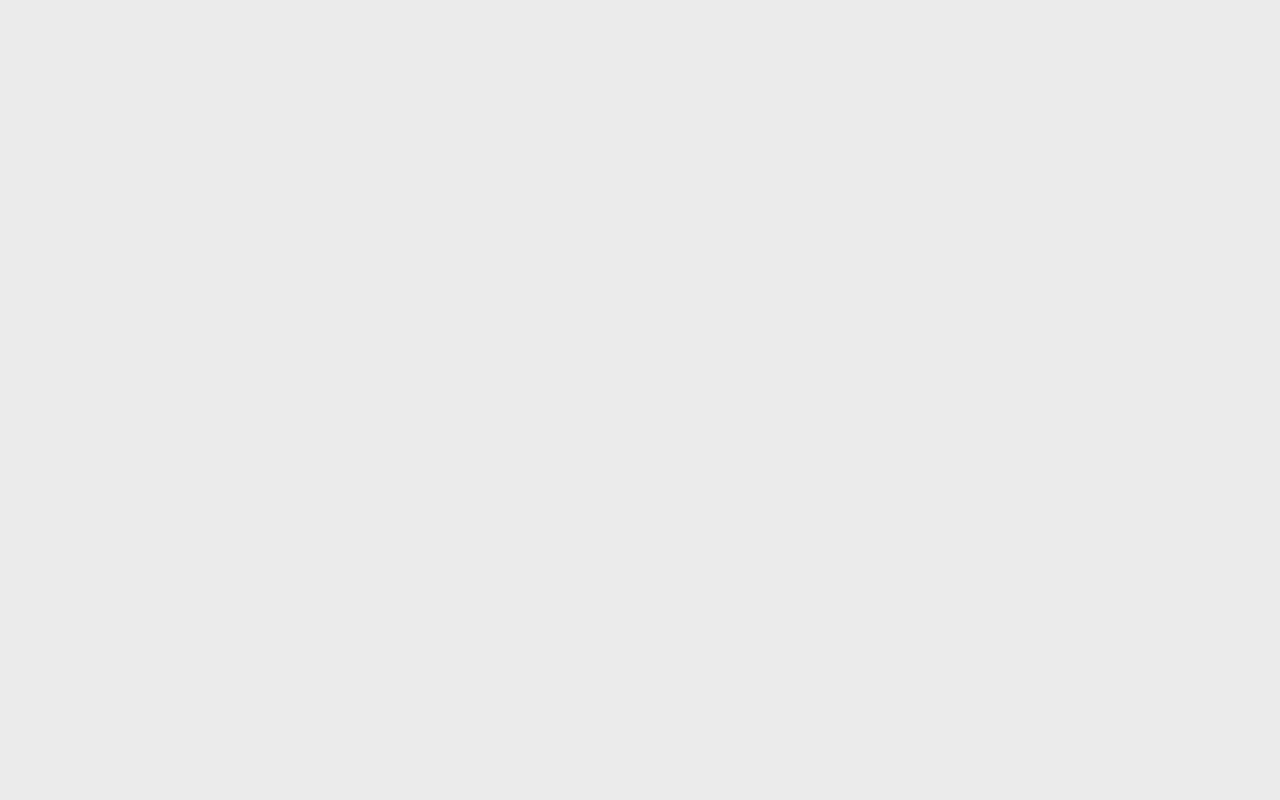
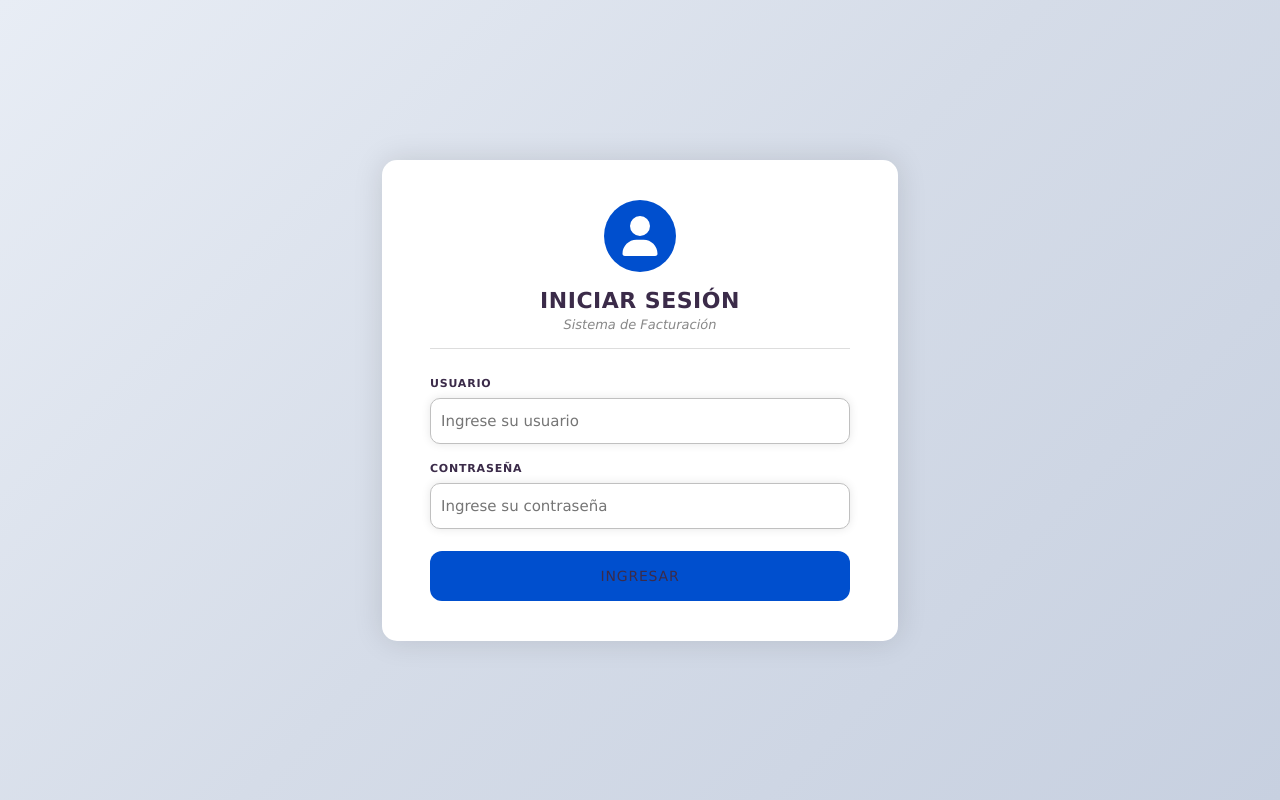
Before and after one commit to krouzackff/front-invoice, an Angular app: page /login in a window 1280 px wide. Before the commit this address led to /. Built offline with nearby package versions, Linux system fonts and the light colour scheme.

Commit message:
feat: implementar componente de login y rutas protegidas

```diff
--- /dev/null
+++ b/src/app/guards/auth.guard.ts
@@ -0,0 +1,16 @@
+import { inject } from '@angular/core';
+import { CanActivateFn, Router } from '@angular/router';
+import { ServicioAuth } from '../servicios/servicio-auth';
+
+export const authGuard: CanActivateFn = (route, state) => {
+  const servicioAuth = inject(ServicioAuth);
+  const router = inject(Router);
+
+  if (servicioAuth.isLoggedIn()) {
+    return true;
+  }
+
+  // Si no está autenticado, redirigir al login
+  router.navigate(['/login']);
+  return false;
+};
--- /dev/null
+++ b/src/app/login/login.css
@@ -0,0 +1,138 @@
+/* Contenedor principal - centra la tarjeta en la pantalla */
+.login-container {
+    display: flex;
+    justify-content: center;
+    align-items: center;
+    min-height: 100vh;
+    width: 100vw;
+    background: linear-gradient(135deg, #e8edf5 0%, #d5dce8 50%, #c7d0e0 100%);
+}
+
+/* Tarjeta del login */
+.login-card {
+    background-color: white;
+    border-radius: 15px;
+    padding: 40px 48px;
+    width: 100%;
+    max-width: 420px;
+    box-shadow: 0 0 30px rgba(0, 0, 0, 0.12);
+    animation: fadeIn 0.4s ease;
+}
+
+@keyframes fadeIn {
+    from {
+        opacity: 0;
+        transform: translateY(15px);
+    }
+    to {
+        opacity: 1;
+        transform: translateY(0);
+    }
+}
+
+/* ---- Encabezado ---- */
+.login-header {
+    text-align: center;
+    margin-bottom: 16px;
+}
+
+.login-icon {
+    width: 72px;
+    height: 72px;
+    background: var(--color-principal);
+    border-radius: 50%;
+    display: flex;
+    align-items: center;
+    justify-content: center;
+    margin: 0 auto 16px auto;
+}
+
+.login-header h1 {
+    font-size: 22px;
+    font-weight: 700;
+    letter-spacing: 0.5px;
+    margin-bottom: 4px;
+}
+
+.subtitle {
+    font-size: 13px;
+    color: #888;
+    font-style: italic;
+}
+
+.divider {
+    border: none;
+    border-top: 1px solid #ddd;
+    margin-bottom: 28px;
+}
+
+/* ---- Formulario ---- */
+.login-form {
+    display: flex;
+    flex-direction: column;
+    gap: 18px;
+}
+
+.input-group {
+    display: flex;
+    flex-direction: column;
+    gap: 8px;
+}
+
+.input-group label {
+    font-size: 11px;
+    font-weight: 700;
+    letter-spacing: 0.8px;
+}
+
+.input-group input {
+    width: 100%;
+    height: 46px;
+    font-size: 15px;
+    box-sizing: border-box;
+}
+
+/* ---- Mensaje de error ---- */
+.error-message {
+    display: flex;
+    align-items: center;
+    gap: 8px;
+    background-color: #fff0f0;
+    border: 1px solid #f5c6c6;
+    color: #c0392b;
+    border-radius: 8px;
+    padding: 12px 16px;
+    font-size: 14px;
+}
+
+.error-icon {
+    font-size: 16px;
+    color: #c0392b;
+    flex-shrink: 0;
+}
+
+/* ---- Botón de login ---- */
+.btn-login {
+    width: 100%;
+    height: 50px;
+    color: white;
+    font-size: 14px;
+    font-weight: 700;
+    letter-spacing: 0.8px;
+    border: none;
+    border-radius: 12px;
+    cursor: pointer;
+    transition: opacity 0.2s ease, transform 0.3s ease;
+    margin-top: 4px;
+}
+
+.btn-login:hover {
+    opacity: 0.9;
+    transform: translateY(-2px);
+}
+
+.btn-login:disabled {
+    opacity: 0.6;
+    cursor: not-allowed;
+    transform: none;
+}
--- /dev/null
+++ b/src/app/login/login.html
@@ -0,0 +1,54 @@
+<div class="login-container">
+
+    <div class="login-card">
+
+        <div class="login-header">
+            <div class="login-icon">
+                <svg xmlns="http://www.w3.org/2000/svg" viewBox="0 0 448 512" width="40" height="40" fill="white">
+                    <path d="M224 256A128 128 0 1 0 224 0a128 128 0 1 0 0 256zm-45.7 48C79.8 304 0 383.8 0 482.3C0 498.7 13.3 512 29.7 512l388.6 0c16.4 0 29.7-13.3 29.7-29.7C448 383.8 368.2 304 269.7 304l-91.4 0z"/>
+                </svg>
+            </div>
+            <h1>INICIAR SESIÓN</h1>
+            <p class="subtitle">Sistema de Facturación</p>
+        </div>
+
+        <hr class="divider">
+
+        <div class="login-form">
+            <div class="input-group">
+                <label for="input-usuario">USUARIO</label>
+                <input
+                    id="input-usuario"
+                    type="text"
+                    placeholder="Ingrese su usuario"
+                    [(ngModel)]="usuario"
+                    (keyup.enter)="iniciarSesion()"
+                >
+            </div>
+
+            <div class="input-group">
+                <label for="input-contrasena">CONTRASEÑA</label>
+                <input
+                    id="input-contrasena"
+                    type="password"
+                    placeholder="Ingrese su contraseña"
+                    [(ngModel)]="contrasena"
+                    (keyup.enter)="iniciarSesion()"
+                >
+            </div>
+
+            <!-- Mensaje de error -->
+            <div class="error-message" *ngIf="errorMessage && !cargando">
+                <span class="error-icon">⊘</span>
+                {{ errorMessage }}
+            </div>
+
+            <button class="btn-login" (click)="iniciarSesion()" [disabled]="cargando">
+                <span *ngIf="!cargando">INGRESAR</span>
+                <span *ngIf="cargando">Verificando...</span>
+            </button>
+        </div>
+
+    </div>
+
+</div>
--- /dev/null
+++ b/src/app/login/login.ts
@@ -0,0 +1,53 @@
+import { CommonModule } from '@angular/common';
+import { Component } from '@angular/core';
+import { FormsModule } from '@angular/forms';
+import { Router } from '@angular/router';
+import { ServicioAuth } from '../servicios/servicio-auth';
+
+@Component({
+  selector: 'app-login',
+  imports: [FormsModule, CommonModule],
+  templateUrl: './login.html',
+  styleUrl: './login.css',
+})
+export class LoginComponent {
+
+  usuario: string = '';
+  contrasena: string = '';
+  errorMessage: string = '';
+  cargando: boolean = false;
+
+  constructor(
+    private servicioAuth: ServicioAuth,
+    private router: Router
+  ) {}
+
+  iniciarSesion(): void {
+    // Validar campos vacíos
+    if (!this.usuario.trim()) {
+      this.errorMessage = 'Por favor ingrese su usuario';
+      return;
+    }
+
+    if (!this.contrasena.trim()) {
+      this.errorMessage = 'Por favor ingrese su contraseña';
+      return;
+    }
+
+    this.cargando = true;
+    this.errorMessage = '';
+
+    // Simular un pequeño delay como si fuera una petición real
+    setTimeout(() => {
+      const resultado = this.servicioAuth.login(this.usuario, this.contrasena);
+
+      if (resultado) {
+        this.router.navigate(['/main']);
+      } else {
+        this.errorMessage = 'Usuario o contraseña incorrectos';
+      }
+
+      this.cargando = false;
+    }, 500);
+  }
+}
--- a/src/app/main-component/main-component.css
+++ b/src/app/main-component/main-component.css
@@ -54,3 +54,12 @@
     width: 34px;
     height: 34px;
 }
+
+.icono-logout {
+    cursor: pointer;
+    transition: 0.2s ease-in all;
+}
+
+.icono-logout:hover {
+    transform: translateY(-5px) scale(1.2);
+}
--- a/src/app/main-component/main-component.html
+++ b/src/app/main-component/main-component.html
@@ -14,6 +14,11 @@
     <span class="tooltip-icon" data-tooltip="registrar forma de pago">
         <img src="cash-register-solid-full.svg" alt="Usuario" class="icono" (click)="navegarAPagina('registrar-forma-de-pago')">
     </span>
+    <span class="tooltip-icon" data-tooltip="cerrar sesión">
+        <svg xmlns="http://www.w3.org/2000/svg" viewBox="0 0 512 512" class="icono icono-logout" (click)="cerrarSesion()">
+            <path fill="white" d="M377.9 105.9L500.7 228.7c7.2 7.2 11.3 17.1 11.3 27.3s-4.1 20.1-11.3 27.3L377.9 406.1c-6.4 6.4-15 9.9-24 9.9c-18.7 0-33.9-15.2-33.9-33.9l0-62.1-128 0c-17.7 0-32-14.3-32-32l0-64c0-17.7 14.3-32 32-32l128 0 0-62.1c0-18.7 15.2-33.9 33.9-33.9c9 0 17.6 3.6 24 9.9zM160 96L96 96c-17.7 0-32 14.3-32 32l0 256c0 17.7 14.3 32 32 32l64 0c17.7 0 32 14.3 32 32s-14.3 32-32 32l-64 0c-53 0-96-43-96-96L0 128C0 75 43 32 96 32l64 0c17.7 0 32 14.3 32 32s-14.3 32-32 32z"/>
+        </svg>
+    </span>
 </div>
 <div class="enrouter">
     <router-outlet></router-outlet>
--- a/src/app/main-component/main-component.ts
+++ b/src/app/main-component/main-component.ts
@@ -1,5 +1,6 @@
 import { Component } from '@angular/core';
-import { Router, RouterModule } from '@angular/router';
+import { ActivatedRoute, Router, RouterModule } from '@angular/router';
+import { ServicioAuth } from '../servicios/servicio-auth';
 
 @Component({
   selector: 'app-main-component',
@@ -9,11 +10,17 @@ import { Router, RouterModule } from '@angular/router';
 })
 export class MainComponent {
 
-  constructor(private router: Router) {
+  constructor(
+    private router: Router,
+    private route: ActivatedRoute,
+    private servicioAuth: ServicioAuth
+  ) {}
 
+  navegarAPagina(ruta: string) {
+    this.router.navigate([ruta], { relativeTo: this.route });
   }
 
-  navegarAPagina(ruta: string) {
-    this.router.navigate([ruta]);
+  cerrarSesion(): void {
+    this.servicioAuth.logout();
   }
 }
--- /dev/null
+++ b/src/app/servicios/servicio-auth.ts
@@ -0,0 +1,38 @@
+import { Injectable } from '@angular/core';
+import { Router } from '@angular/router';
+
+@Injectable({
+  providedIn: 'root'
+})
+export class ServicioAuth {
+
+  private readonly STORAGE_KEY = 'usuario_autenticado';
+
+  constructor(private router: Router) {}
+
+  login(usuario: string, contrasena: string): boolean {
+    // Validación simulada: acepta cualquier usuario y contraseña no vacíos
+    if (usuario.trim() && contrasena.trim()) {
+      localStorage.setItem(this.STORAGE_KEY, JSON.stringify({ usuario: usuario }));
+      return true;
+    }
+    return false;
+  }
+
+  logout(): void {
+    localStorage.removeItem(this.STORAGE_KEY);
+    this.router.navigate(['/login']);
+  }
+
+  isLoggedIn(): boolean {
+    return localStorage.getItem(this.STORAGE_KEY) !== null;
+  }
+
+  getUsuario(): string {
+    const data = localStorage.getItem(this.STORAGE_KEY);
+    if (data) {
+      return JSON.parse(data).usuario;
+    }
+    return '';
+  }
+}
```
Also changed, not shown: src/app/app.routes.ts (+17 -2 lines).
